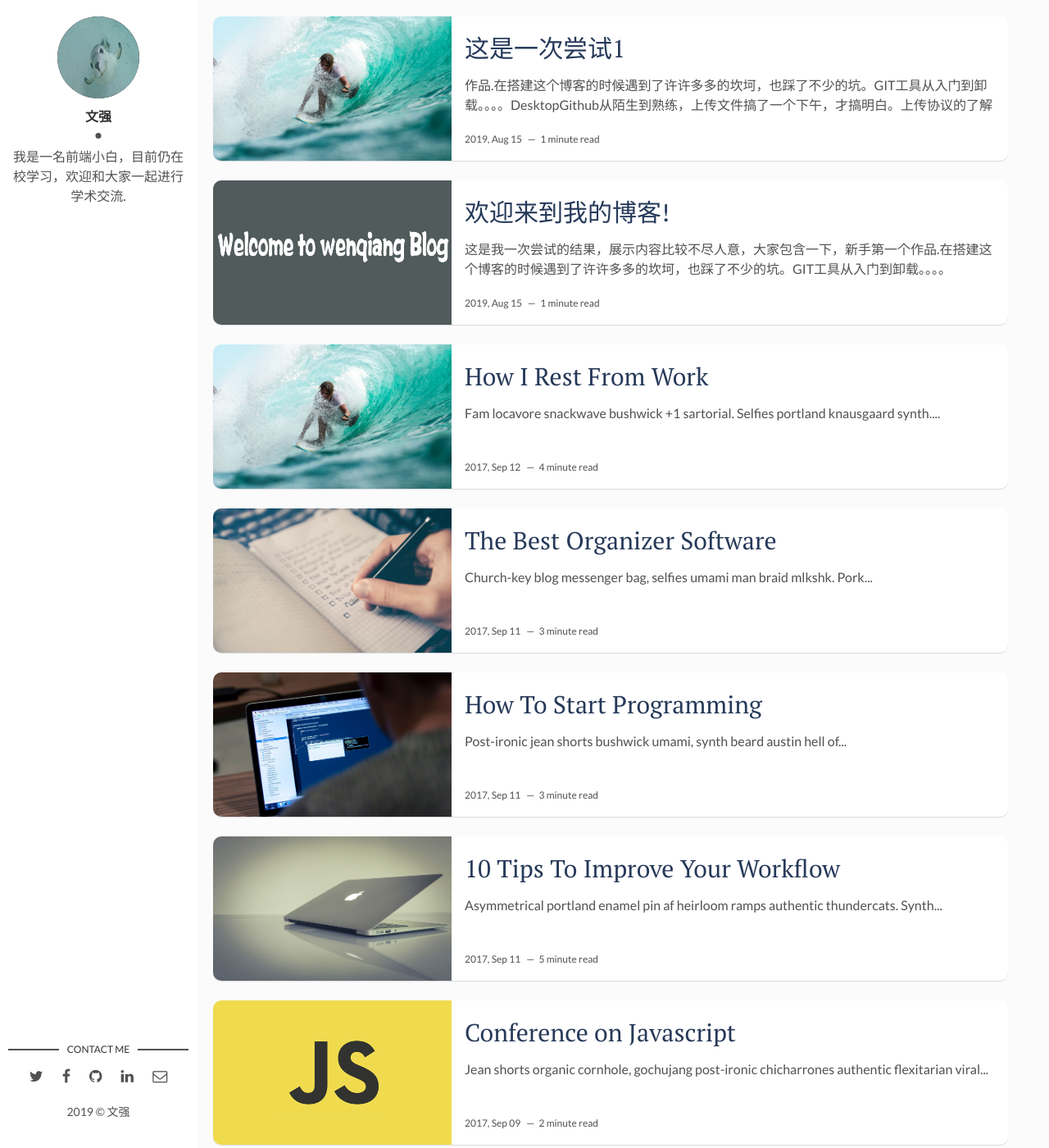
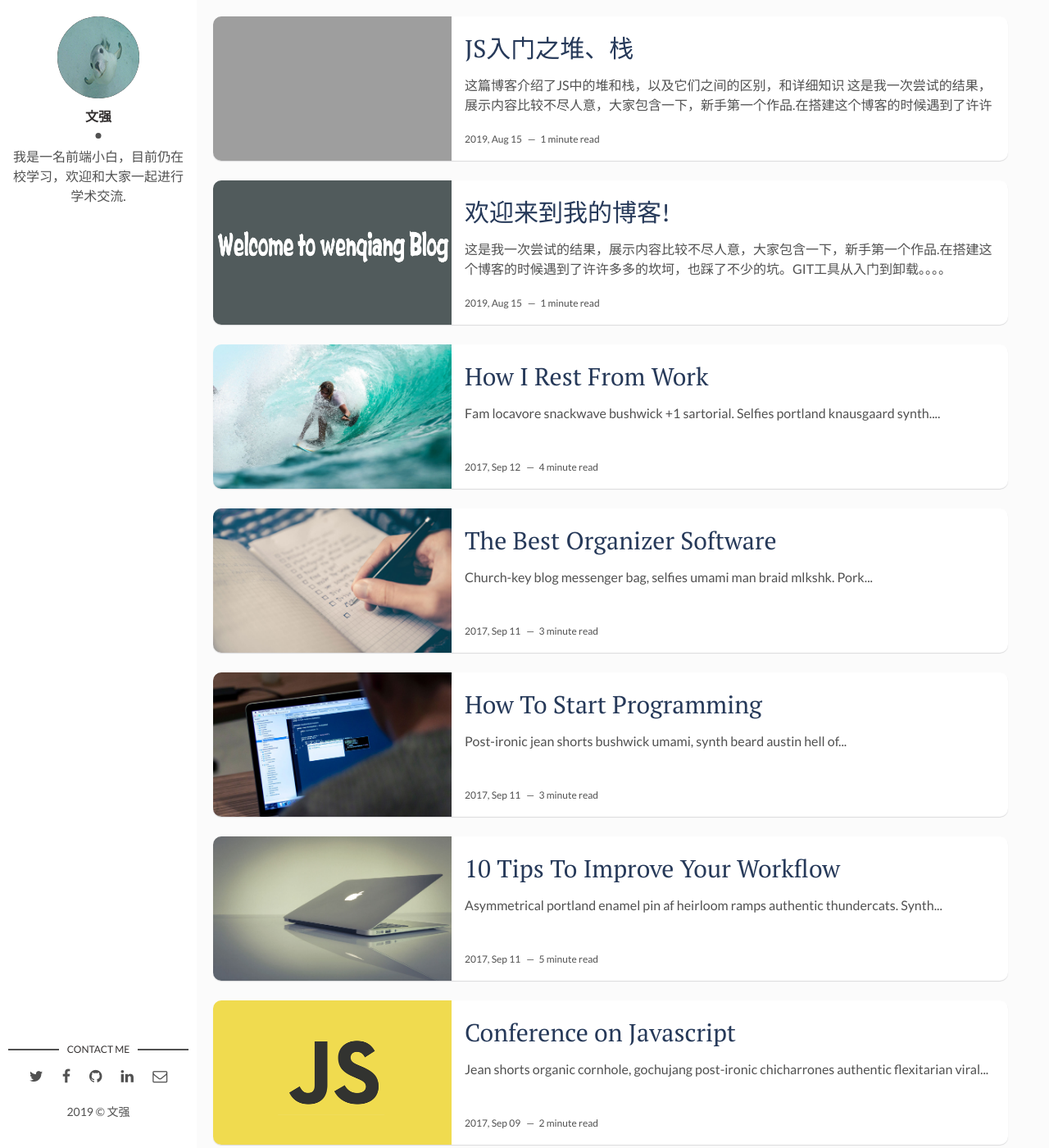
Before and after one commit to stansonzhao/js.github.io, a Jekyll site: the page built from index.html, in a window 1280 px wide and 1400 px high. Shown: the whole window at 82% size. Built offline with Jekyll 4.4.1, drawn with Linux system fonts in a browser that asks for light colours; the list of posts is cut into pages by our own code; grey boxes are pictures that could not be loaded.

Commit message:
Update 2019-08-15-first-blog.markdown

```diff
--- a/_posts/2019-08-15-first-blog.markdown
+++ b/_posts/2019-08-15-first-blog.markdown
@@ -1,12 +1,14 @@
 ---
 layout: post
-title: 这是一次尝试1
+title: JS入门之堆、栈
 date: 2019-08-15 13:32:20 +0300
 description: 这是一次尝试. # Add post description (optional)
-img: i-rest.jpg # Add image post (optional)
+img: js-1.jpg # Add image post (optional)
 fig-caption: # Add figcaption (optional)
-tags: [Holidays, Hawaii]
+tags: [堆, 栈]
 ---
-作品.在搭建这个博客的时候遇到了许许多多的坎坷，也踩了不少的坑。GIT工具从入门到卸载。。。。DesktopGithub从陌生到熟练，上传文件搞了一个下午，才搞明白。上传协议的了解也从无到有，经历了N多坎坷。。。才有了大家眼前的这边意义重大的blog.这是我一次尝试的结果，展示内容比较不尽人意，大家包含一下，新手第一个作品.在搭建这个博客的时候遇到了许许多多的坎坷，也踩了不少的坑。GIT工具从入门到卸载。。。。DesktopGithub从陌生到熟练，上传文件搞了一个下午，才搞明白。上传协议的了解也从无到有，经历了N多坎坷。。。才有了大家眼前的这边意义重大的blog.这是我一次尝试的结果，展示内容比较不尽人意，大家包含一下，新手第一个作品.在搭建这个博客的时候遇到了许许多多的坎坷，也踩了不少的坑。GIT工具从入门到卸载。。。。DesktopGithub从陌生到熟练，上传文件搞了一个下午，才搞明白。上传协议的了解也从无到有，经历了N多坎坷。。。才有了大家眼前的这边意义重大的blog.这是我一次尝试的结果，展示内容比较不尽人意，大家包含一下，新手第一个作品.在搭建这个博客的时候遇到了许许多多的坎坷，也踩了不少的坑。GIT工具从入门到卸载。。。。DesktopGithub从陌生到熟练，上传文件搞了一个下午，才搞明白。上传协议的了解也从无到有，经历了N多坎坷。。。才有了大家眼前的这边意义重大的blog.这是我一次尝试的结果，展示内容比较不尽人意，大家包含一下，新手第一个作品.在搭建这个博客的时候遇到了许许多多的坎坷，也踩了不少的坑。GIT工具从入门到卸载。。。。DesktopGithub从陌生到熟练，上传文件搞了一个下午，才搞明白。上传协议的了解也从无到有，经历了N多坎坷。。。才有了大家眼前的这边意义重大的blog.
+这篇博客介绍了JS中的堆和栈，以及它们之间的区别，和详细知识
+---
+
 
 这是我一次尝试的结果，展示内容比较不尽人意，大家包含一下，新手第一个作品.在搭建这个博客的时候遇到了许许多多的坎坷，也踩了不少的坑。GIT工具从入门到卸载。。。。DesktopGithub从陌生到熟练，上传文件搞了一个下午，才搞明白。上传协议的了解也从无到有，经历了N多坎坷。。。才有了大家眼前的这边意义重大的blog.这是我一次尝试的结果，展示内容比较不尽人意，大家包含一下，新手第一个作品.在搭建这个博客的时候遇到了许许多多的坎坷，也踩了不少的坑。GIT工具从入门到卸载。。。。DesktopGithub从陌生到熟练，上传文件搞了一个下午，才搞明白。上传协议的了解也从无到有，经历了N多坎坷。。。才有了大家眼前的这边意义重大的blog.这是我一次尝试的结果，展示内容比较不尽人意，大家包含一下，新手第一个作品.在搭建这个博客的时候遇到了许许多多的坎坷，也踩了不少的坑。GIT工具从入门到卸载。。。。DesktopGithub从陌生到熟练，上传文件搞了一个下午，才搞明白。上传协议的了解也从无到有，经历了N多坎坷。。。才有了大家眼前的这边意义重大的blog.这是我一次尝试的结果，展示内容比较不尽人意，大家包含一下，新手第一个作品.在搭建这个博客的时候遇到了许许多多的坎坷，也踩了不少的坑。GIT工具从入门到卸载。。。。DesktopGithub从陌生到熟练，上传文件搞了一个下午，才搞明白。上传协议的了解也从无到有，经历了N多坎坷。。。才有了大家眼前的这边意义重大的blog.这是我一次尝试的结果，展示内容比较不尽人意，大家包含一下，新手第一个作品.在搭建这个博客的时候遇到了许许多多的坎坷，也踩了不少的坑。GIT工具从入门到卸载。。。。DesktopGithub从陌生到熟练，上传文件搞了一个下午，才搞明白。上传协议的了解也从无到有，经历了N多坎坷。。。才有了大家眼前的这边意义重大的blog.这是我一次尝试的结果，展示内容比较不尽人意，大家包含一下，新手第一个作品.在搭建这个博客的时候遇到了许许多多的坎坷，也踩了不少的坑。GIT工具从入门到卸载。。。。DesktopGithub从陌生到熟练，上传文件搞了一个下午，才搞明白。上传协议的了解也从无到有，经历了N多坎坷。。。才有了大家眼前的这边意义重大的blog.这是我一次尝试的结果，展示内容比较不尽人意，大家包含一下，新手第一个作品.在搭建这个博客的时候遇到了许许多多的坎坷，也踩了不少的坑。GIT工具从入门到卸载。。。。DesktopGithub从陌生到熟练，上传文件搞了一个下午，才搞明白。上传协议的了解也从无到有，经历了N多坎坷。。。才有了大家眼前的这边意义重大的blog.这是我一次尝试的结果，展示内容比较不尽人意，大家包含一下，新手第一个作品.在搭建这个博客的时候遇到了许许多多的坎坷，也踩了不少的坑。GIT工具从入门到卸载。。。。DesktopGithub从陌生到熟练，上传文件搞了一个下午，才搞明白。上传协议的了解也从无到有，经历了N多坎坷。。。才有了大家眼前的这边意义重大的blog.
```
